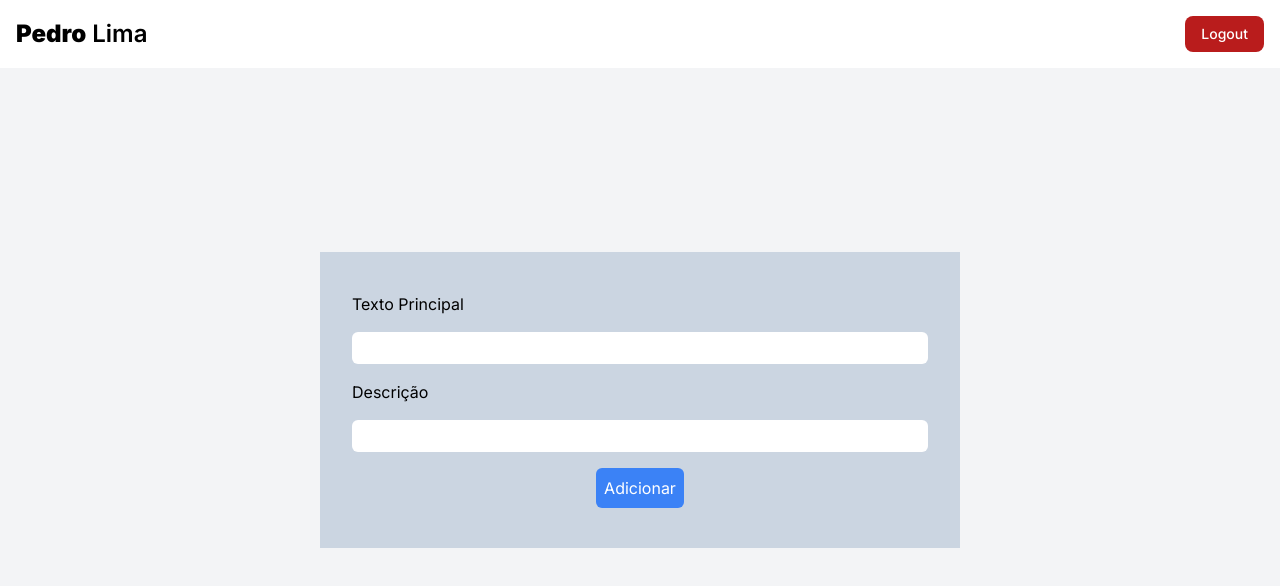
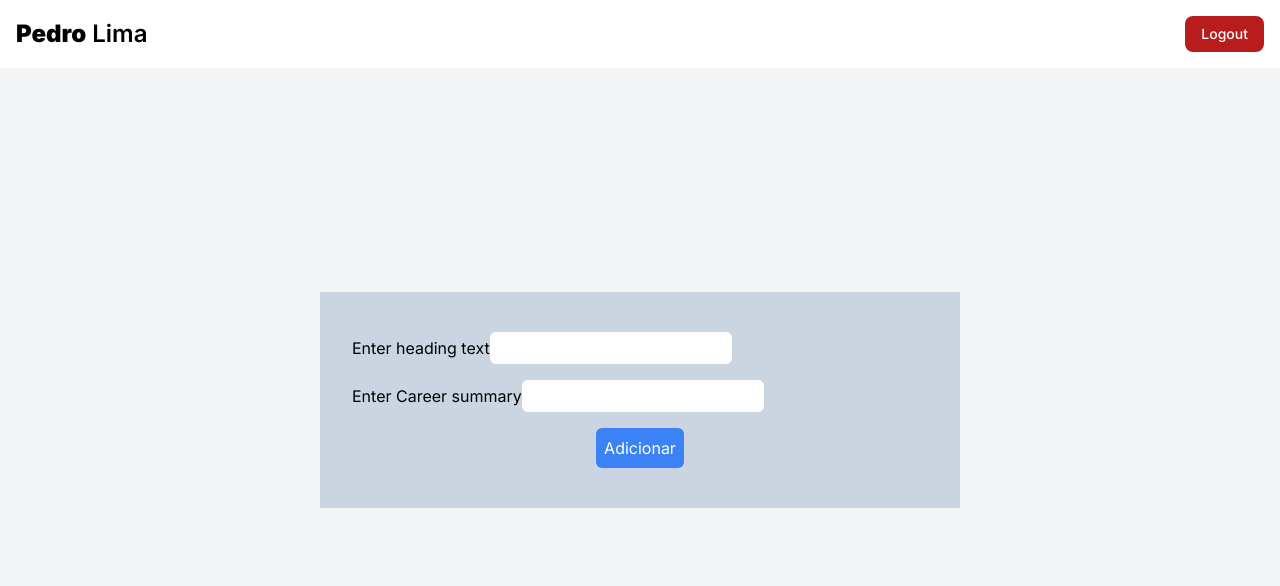
Before and after one commit to pedroalima/portfolio, a Next.js app: page /admin in a window 1280 px wide. Shown: the top 586 px of the page. Built offline with nearby package versions, Linux system fonts and the light colour scheme.

Commit message:
feat: add form data in home component

```diff
--- a/src/components/admin-view/home.tsx
+++ b/src/components/admin-view/home.tsx
@@ -1,35 +1,70 @@
 // import { getData } from "@/services";
-import { useForm } from "react-hook-form";
-import { zodResolver } from "@hookform/resolvers/zod";
-import { z } from "zod";
+import { useState } from "react";
 
-const homeSchema = z.object({
-    mainText: z.string(),
-    description: z.string()
-});
+type ControlsTypes = [
+    ControlsItemType,
+    ControlsItemType
+]
 
-type HomeFormData = z.infer<typeof homeSchema>
+interface ControlsItemType {
+    name: string,
+    placeholder: string,
+    type: string,
+    label: string,
+}
+
+const controls: ControlsTypes = [
+    {
+        name: "heading",
+        placeholder: "Enter heading text",
+        type: "text",
+        label: "Enter heading text",
+    },
+    {
+        name: "summary",
+        placeholder: "Enter Career summary",
+        type: "text",
+        label: "Enter Career summary",
+    },
+];
 
 export default function Home() {
-    const { handleSubmit, register, formState : {errors} } = useForm<HomeFormData>({
-        mode: "onBlur",
-        resolver: zodResolver(homeSchema)
-    });
+    const [ formData, setFormData ] = useState({});
 
-    console.log(errors);
+    const handleSaveData = () => {
+
+    };
+
+    console.log(formData);
 
     return (
         <div className="min-h-dvh flex justify-center items-center">
-            <form onSubmit={handleSubmit((data) => console.log(data))} className="bg-slate-300 py-10 px-8 w-1/2 flex flex-col items-stretch gap-4">
+            <div className="bg-slate-300 py-10 px-8 w-1/2 flex flex-col items-stretch gap-4">
+                {controls && controls.map(controlItem => (
+                    <div key={controlItem.name}>
+                        <label htmlFor={controlItem.name}>{controlItem.label}</label>
+                        <input
+                            type={controlItem.type}
+                            name={controlItem.name}
+                            id={controlItem.name}
+                            onChange={(e) => {
+                                setFormData(
+                                    {
+                                        ...formData,
+                                        [controlItem.name]: e.target.value,
+                                    }
+                                );
+                            }}
+                            className="rounded-md p-1"
+                        />
+                    </div>
+                ))}
 
-                <label htmlFor="mainText">Texto Principal</label>
-                <input type="text" {...register("mainText")} className="rounded-md p-1" />
-
-                <label htmlFor="description">Descrição</label>
-                <input type="text" {...register("description")} className="rounded-md p-1" />
-
-                <button type="submit" className="bg-blue-500 self-center p-2 rounded-md text-white">Adicionar</button>
-            </form>
+                <button
+                    onClick={() => handleSaveData}
+                    className="bg-blue-500 self-center p-2 rounded-md text-white"
+                >Adicionar</button>
+            </div>
         </div>
     );
 }
```
